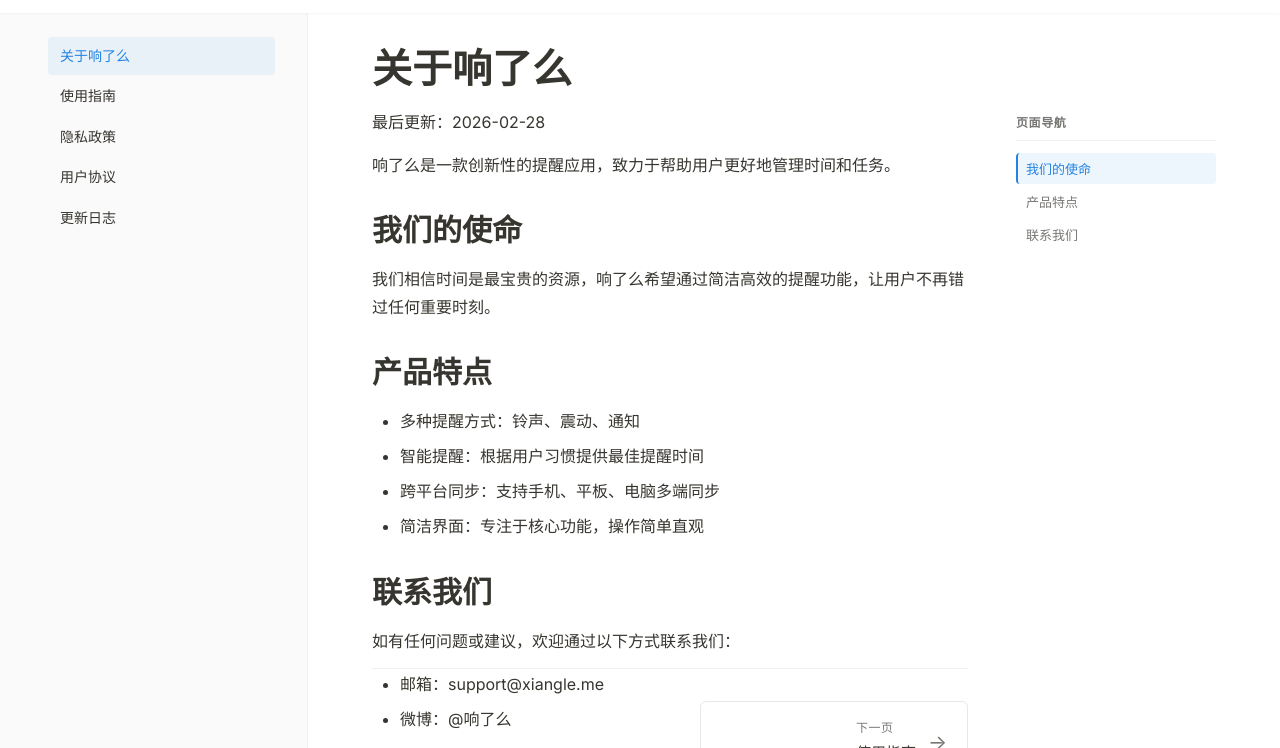
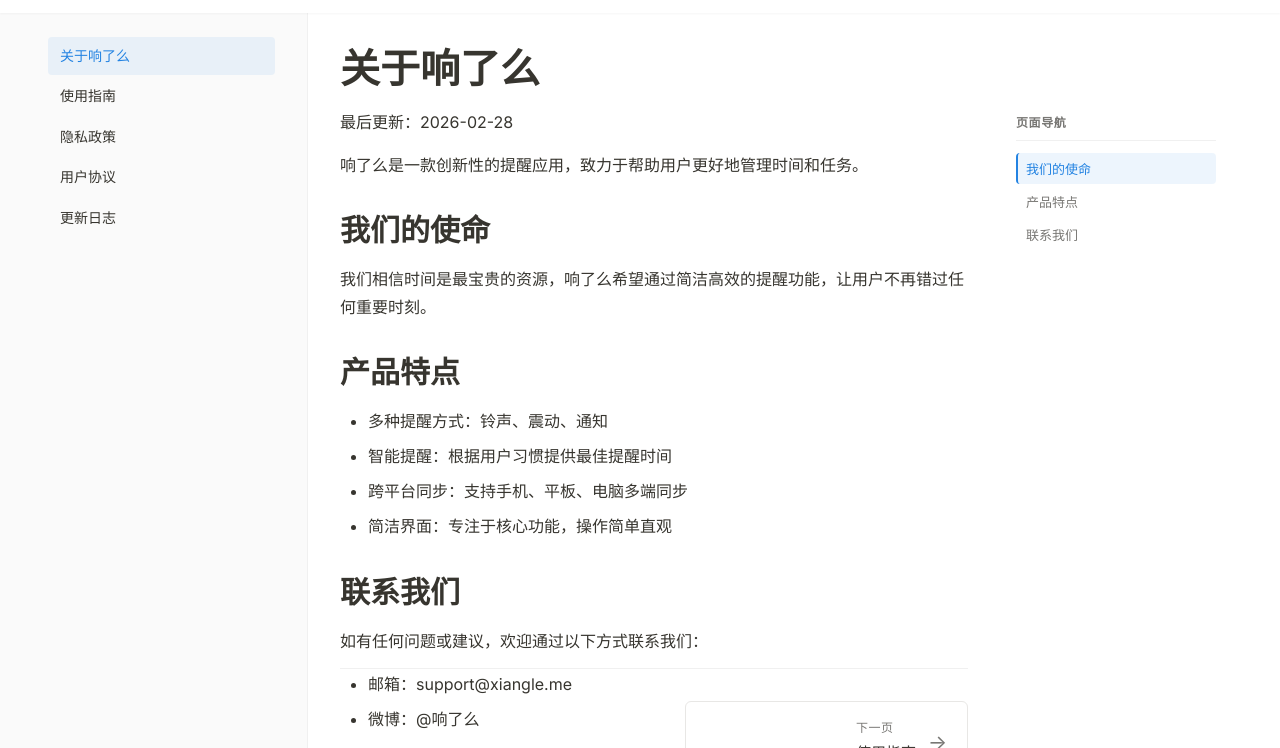
Before and after one commit to T1Si/myhomepage, a website: page src/project1-docs.html in a window 1280 px wide. Shown: the part 52-800 px from the top of the page. Drawn offline with Linux system fonts and the light colour scheme.

Commit message:
style(docs-layout): shift document text block leftwards while pinning TOC to rigid right axis

```diff
--- a/src/style.css
+++ b/src/style.css
@@ -642,7 +642,7 @@ html {
   overflow-x: hidden;
   background: white;
   display: flex;
-  justify-content: center;
+  justify-content: flex-start;
 }
 
 .docs-main-inner {
@@ -651,13 +651,14 @@ html {
   gap: 3rem;
   width: 100%;
   max-width: 1200px;
-  padding: 2rem 4rem 4rem;
+  padding: 2rem 4rem 4rem 2rem;
   position: relative;
 }
 
 .doc-content-wrapper {
   flex: 1;
   min-width: 0;
+  max-width: 800px;
   display: flex;
   flex-direction: column;
 }
@@ -679,6 +680,7 @@ html {
   max-height: calc(100vh - 120px);
   overflow-y: auto;
   z-index: 50;
+  margin-left: auto;
 }
 
 .toc-title {
```
